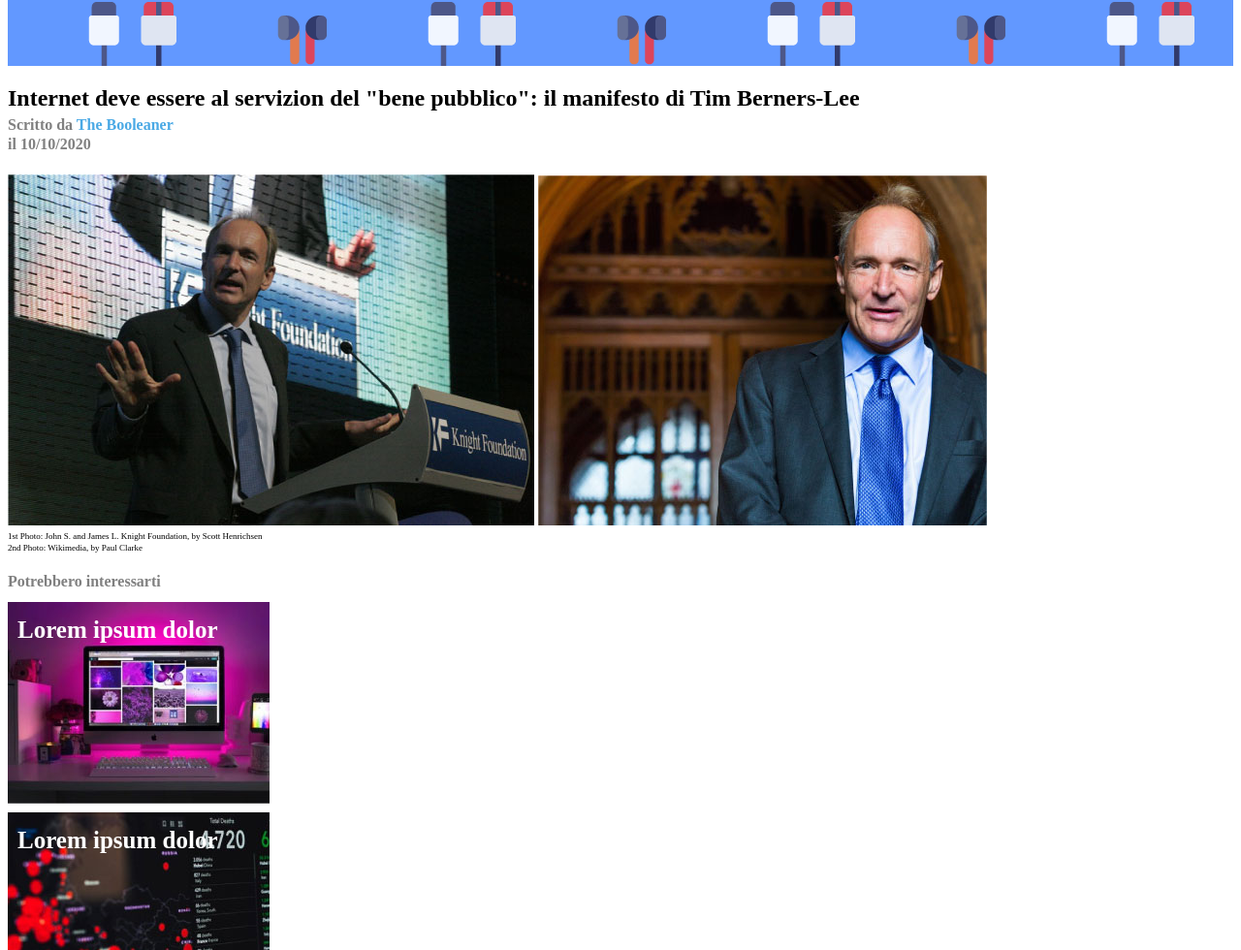
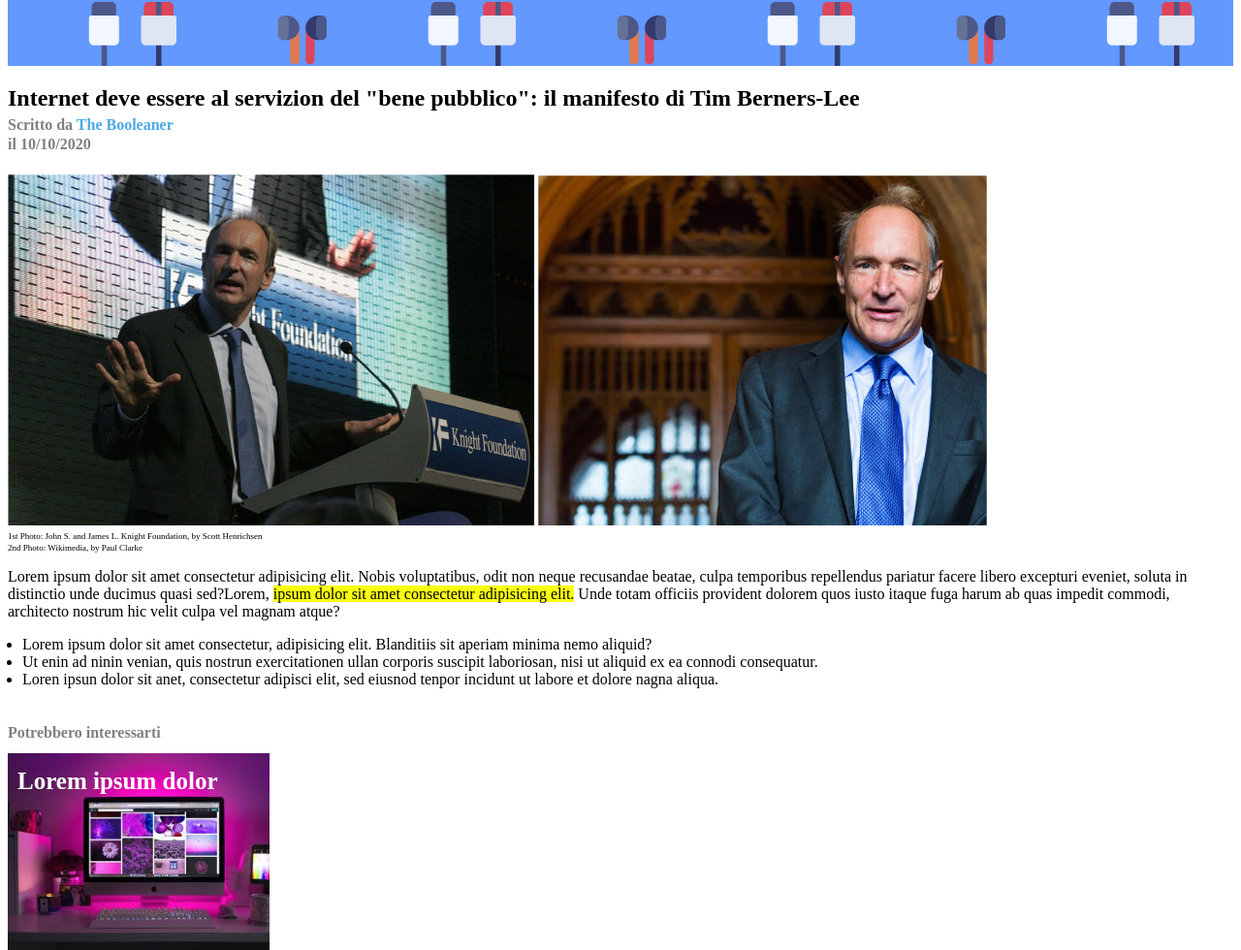
Before and after one commit to ValeriaGiannelli/html-css-booleaner, a plain HTML site: page index.html in a window 1280 px wide. Shown: the part 120-1100 px from the top of the page at 97% size. Drawn offline with Linux system fonts and the light colour scheme.

Commit message:
Inserimento testo e bullet point

```diff
--- a/css/style.css
+++ b/css/style.css
@@ -11,7 +11,7 @@
 
 /* css del main */
 
-/* Parte di titolo e immagini */
+    /* Titolo con immagini */
     .title h1{
         margin-bottom: 5px;
     }
@@ -33,6 +33,17 @@
         margin: 2px auto;
         font-size: 9px;
     }
+
+    /* Testo */
+    .text span{
+        background-color:rgb(250 255 16);
+    }
+
+    .text ul{
+        padding: 0 15px;
+    }
+
+    /* Tabella */
 
 
 
--- a/index.html
+++ b/index.html
@@ -15,6 +15,7 @@
 
     <!-- sezione contenuti -->
     <main>
+        <!-- Titolo con immagini -->
         <section class="title">
             <h1>Internet deve essere al servizion del &quot;bene pubblico&quot;&colon; il manifesto di Tim Berners&hyphen;Lee</h1>
             <h4>Scritto da <span>The Booleaner</span> </h4>
@@ -23,6 +24,29 @@
             <img src="img/tim-2.jpg" alt="Foto a mezzo busto di Tim Berners-Lee">
             <p>1st Photo: John S. and James L. Knight Foundation, by Scott Henrichsen</p>
             <p>2nd Photo: Wikimedia, by Paul Clarke</p>
+        </section>
+
+        <!-- Testo -->
+        <section class="text">
+            <p>Lorem ipsum dolor sit amet consectetur adipisicing elit. Nobis voluptatibus, odit non neque recusandae beatae, culpa temporibus repellendus pariatur facere libero excepturi eveniet, soluta in distinctio unde ducimus quasi sed?Lorem, <span>ipsum dolor sit amet consectetur adipisicing elit.</span> Unde totam officiis provident dolorem quos iusto itaque fuga harum ab quas impedit commodi, architecto nostrum hic velit culpa vel magnam atque?</p>
+
+            <ul>
+                <li>Lorem ipsum dolor sit amet consectetur, adipisicing elit. Blanditiis sit aperiam minima nemo aliquid?</li>
+                <li>Ut enin ad ninin venian, quis nostrun exercitationen ullan corporis suscipit laboriosan, nisi ut aliquid ex ea connodi consequatur.</li>
+                <li>Loren ipsun dolor sit anet, consectetur adipisci elit, sed eiusnod tenpor incidunt ut labore et dolore nagna aliqua.</li>
+            </ul>
+        </section>
+
+        <!-- Tabella -->
+        <section>
+            <table>
+
+            </table>
+        </section>
+
+        <!-- Testo finale -->
+        <section>
+
         </section>
 
     </main>
```
Lines whose indentation alone changed are shown as unchanged.
